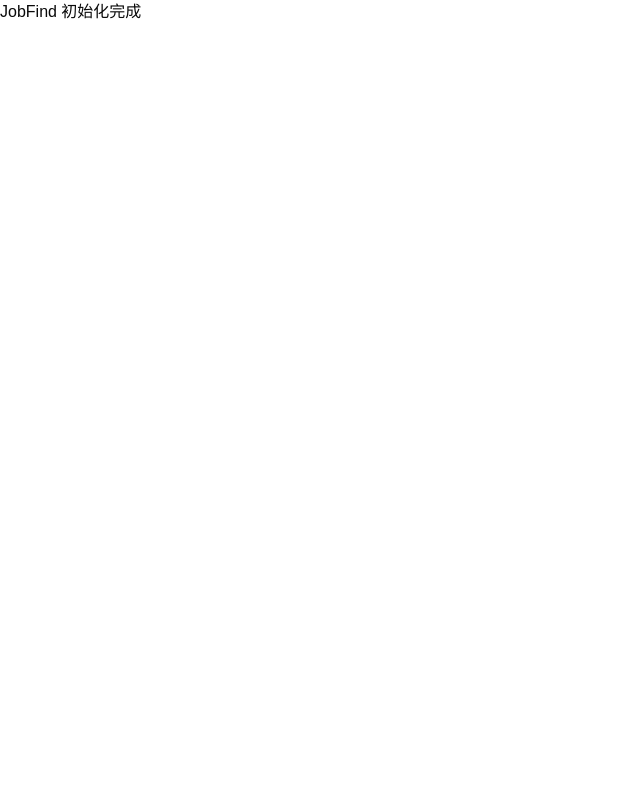
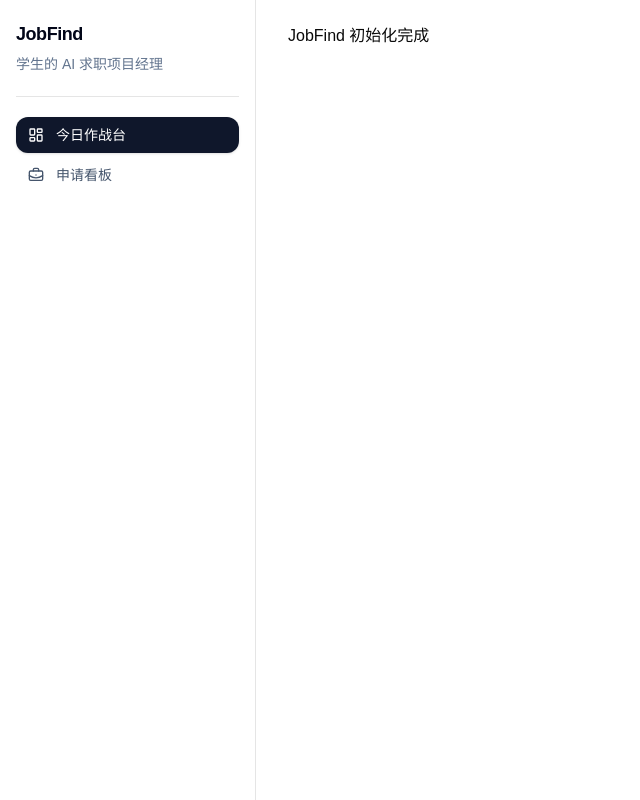
Before and after one commit to fdaier/JobFind, a Next.js app: page / in a window 1280 px wide. Shown: the whole page, without its empty margins (0-640 px from the left). Built offline with nearby package versions, Linux system fonts and the light colour scheme.

Commit message:
feat: add app layout

```diff
--- a/src/app/layout.tsx
+++ b/src/app/layout.tsx
@@ -1,6 +1,10 @@
 import type { Metadata } from "next";
+
+import { AppSidebar } from "@/components/layout/app-sidebar";
+import { Toaster } from "@/components/ui/sonner";
+import { JobFindProvider } from "@/hooks/use-jobfind-store";
+
 import "./globals.css";
-import { JobFindProvider } from "@/hooks/use-jobfind-store";
 
 export const metadata: Metadata = {
   title: "JobFind",
@@ -14,8 +18,16 @@ export default function RootLayout({
 }>) {
   return (
     <html lang="zh-CN">
-      <body>
-        <JobFindProvider>{children}</JobFindProvider>
+      <body className="bg-slate-50 text-slate-950 antialiased">
+        <JobFindProvider>
+          <AppSidebar />
+          <main className="min-h-screen md:pl-64">
+            <div className="mx-auto flex min-h-screen w-full max-w-7xl flex-col px-4 py-6 sm:px-6 lg:px-8">
+              {children}
+            </div>
+          </main>
+          <Toaster richColors />
+        </JobFindProvider>
       </body>
     </html>
   );
--- /dev/null
+++ b/src/components/layout/app-sidebar.tsx
@@ -0,0 +1,65 @@
+"use client";
+
+import React from "react";
+
+import { BriefcaseBusiness, LayoutDashboard } from "lucide-react";
+import Link from "next/link";
+import { usePathname } from "next/navigation";
+
+import { cn } from "../../lib/utils";
+
+const navItems = [
+  {
+    href: "/",
+    label: "今日作战台",
+    icon: LayoutDashboard,
+  },
+  {
+    href: "/board",
+    label: "申请看板",
+    icon: BriefcaseBusiness,
+  },
+] as const;
+
+export function AppSidebar() {
+  const pathname = usePathname();
+
+  return (
+    <aside className="fixed inset-y-0 left-0 z-20 hidden w-64 border-r border-slate-200 bg-white md:flex md:flex-col">
+      <div className="flex h-full flex-col px-4 py-5">
+        <div className="space-y-1 border-b border-slate-200 pb-5">
+          <div className="text-lg font-semibold tracking-tight text-slate-950">
+            JobFind
+          </div>
+          <p className="text-sm leading-6 text-slate-500">学生的 AI 求职项目经理</p>
+        </div>
+
+        <nav className="mt-5 flex flex-1 flex-col gap-1">
+          {navItems.map(({ href, label, icon: Icon }) => {
+            const isActive =
+              href === "/"
+                ? pathname === href
+                : pathname === href || pathname.startsWith(`${href}/`);
+
+            return (
+              <Link
+                key={href}
+                href={href}
+                aria-current={isActive ? "page" : undefined}
+                className={cn(
+                  "flex items-center gap-3 rounded-lg px-3 py-2 text-sm font-medium transition-colors",
+                  isActive
+                    ? "bg-slate-900 text-white shadow-sm"
+                    : "text-slate-600 hover:bg-slate-100 hover:text-slate-950",
+                )}
+              >
+                <Icon className="size-4 shrink-0" />
+                <span>{label}</span>
+              </Link>
+            );
+          })}
+        </nav>
+      </div>
+    </aside>
+  );
+}
--- /dev/null
+++ b/src/components/layout/page-header.tsx
@@ -0,0 +1,29 @@
+import React from "react";
+import type { ReactNode } from "react";
+
+type PageHeaderProps = {
+  title: string;
+  description: string;
+  action?: ReactNode;
+};
+
+export function PageHeader({ title, description, action }: PageHeaderProps) {
+  return (
+    <header className="flex flex-col gap-4 border-b border-slate-200/80 pb-5 sm:flex-row sm:items-start sm:justify-between">
+      <div className="space-y-2">
+        <div className="text-sm font-medium text-slate-500">JobFind</div>
+        <div className="space-y-1">
+          <h1 className="text-2xl font-semibold tracking-tight text-slate-950 sm:text-3xl">
+            {title}
+          </h1>
+          <p className="max-w-3xl text-sm leading-6 text-slate-600">
+            {description}
+          </p>
+        </div>
+      </div>
+      {action ? (
+        <div className="flex shrink-0 items-start sm:pt-1">{action}</div>
+      ) : null}
+    </header>
+  );
+}
```
Also changed, not shown: 2 other files (tests, documents, lock files or other folders).
